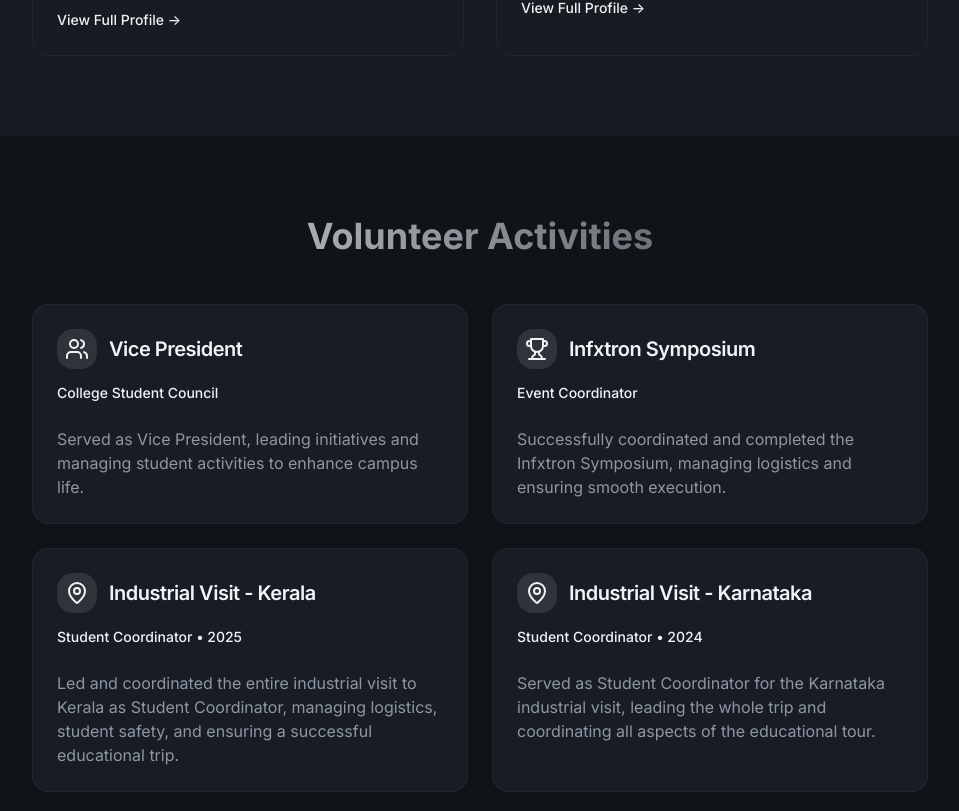
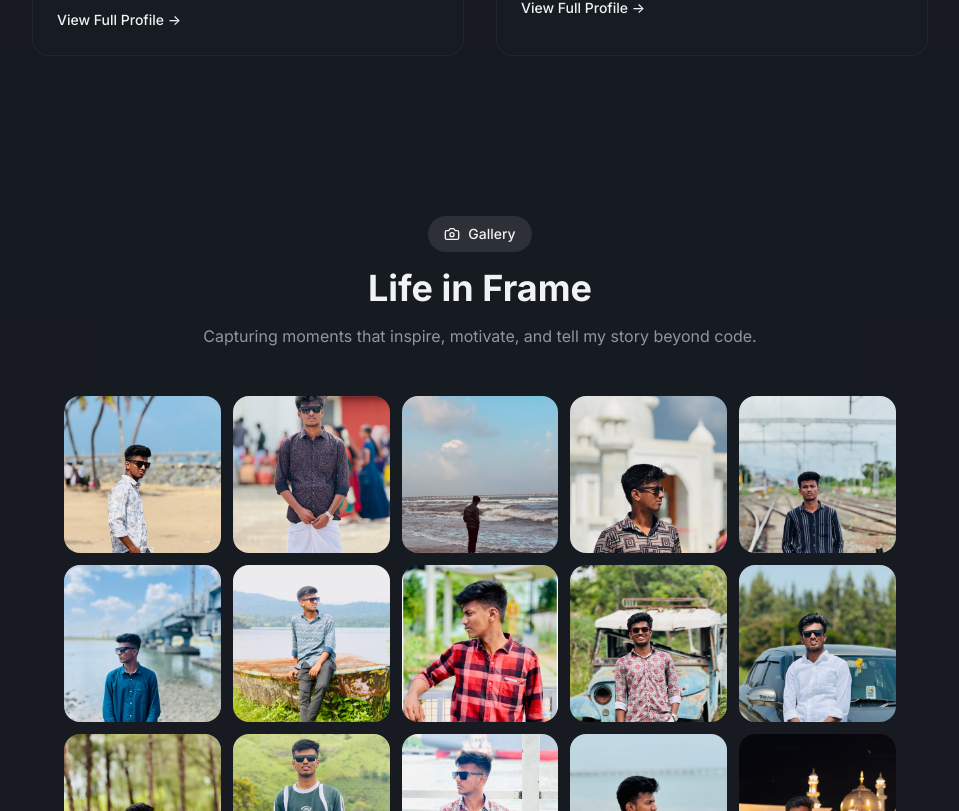
Before and after one commit to Shaifudeen007/New-Portfolio, a React (Vite) app: page / in a window 1280 px wide. Shown: the part 7309-8120 px from the top of the page, without its empty margins (160-1119 px from the left). Built offline with nearby package versions, Linux system fonts and the light colour scheme.

Commit message:
Reverted to commit ee9a80611ec6af048ec7359bfdc7aecdaf7c5f47

```diff
--- /dev/null
+++ b/src/components/LifeInFrame.tsx
@@ -0,0 +1,108 @@
+import { Camera, X } from "lucide-react";
+import { useState } from "react";
+import { Dialog, DialogContent } from "@/components/ui/dialog";
+
+import beachPalm from "@/assets/gallery/beach-palm.jpg";
+import traditional from "@/assets/gallery/traditional.jpg";
+import oceanWaves from "@/assets/gallery/ocean-waves.jpg";
+import temple from "@/assets/gallery/temple.jpg";
+import railway from "@/assets/gallery/railway.jpg";
+import bridge from "@/assets/gallery/bridge.jpg";
+import lakeside from "@/assets/gallery/lakeside.jpg";
+import park from "@/assets/gallery/park.jpg";
+import vintageTruck from "@/assets/gallery/vintage-truck.jpg";
+import carPose from "@/assets/gallery/car-pose.jpg";
+import forestSmile from "@/assets/gallery/forest-smile.jpg";
+import greenHills from "@/assets/gallery/green-hills.jpg";
+import harbor from "@/assets/gallery/harbor.jpg";
+import beachBlue from "@/assets/gallery/beach-blue.jpg";
+import mosqueNight from "@/assets/gallery/mosque-night.jpg";
+import sunnyField from "@/assets/gallery/sunny-field.jpg";
+import neonGreen from "@/assets/gallery/neon-green.jpg";
+import armsCrossed from "@/assets/gallery/arms-crossed.jpg";
+
+const photos = [
+  { id: 1, src: beachPalm, title: "Beach Vibes" },
+  { id: 2, src: traditional, title: "Traditional Day" },
+  { id: 3, src: oceanWaves, title: "Ocean Waves" },
+  { id: 4, src: temple, title: "Temple Visit" },
+  { id: 5, src: railway, title: "Railway Tracks" },
+  { id: 6, src: bridge, title: "Bridge View" },
+  { id: 7, src: lakeside, title: "Lakeside Peace" },
+  { id: 8, src: park, title: "Park Day" },
+  { id: 9, src: vintageTruck, title: "Vintage Vibes" },
+  { id: 10, src: carPose, title: "Road Trip" },
+  { id: 11, src: forestSmile, title: "Forest Joy" },
+  { id: 12, src: greenHills, title: "Green Hills" },
+  { id: 13, src: harbor, title: "Harbor View" },
+  { id: 14, src: beachBlue, title: "Blue Beach" },
+  { id: 15, src: mosqueNight, title: "Night Glow" },
+  { id: 16, src: sunnyField, title: "Sunny Day" },
+  { id: 17, src: neonGreen, title: "Neon Nights" },
+  { id: 18, src: armsCrossed, title: "Street Style" },
+];
+
+const LifeInFrame = () => {
+  const [selectedPhoto, setSelectedPhoto] = useState<typeof photos[0] | null>(null);
+
+  return (
+    <section id="life-in-frame" className="py-20 px-4 bg-muted/30">
+      <div className="container mx-auto max-w-4xl">
+        <div className="text-center mb-12">
+          <div className="inline-flex items-center gap-2 px-4 py-2 rounded-full bg-primary/10 text-primary mb-4">
+            <Camera className="w-4 h-4" />
+            <span className="text-sm font-medium">Gallery</span>
+          </div>
+          <h2 className="text-3xl md:text-4xl font-bold mb-4">Life in Frame</h2>
+          <p className="text-muted-foreground max-w-2xl mx-auto">
+            Capturing moments that inspire, motivate, and tell my story beyond code.
+          </p>
+        </div>
+
+        {/* Micro Grid */}
+        <div className="grid grid-cols-3 sm:grid-cols-4 md:grid-cols-5 gap-2 sm:gap-3">
+          {photos.map((photo, index) => (
+            <div
+              key={photo.id}
+              onClick={() => setSelectedPhoto(photo)}
+              className="group relative aspect-square overflow-hidden rounded-lg cursor-pointer bg-muted"
+              style={{ animationDelay: `${index * 50}ms` }}
+            >
+              <img
+                src={photo.src}
+                alt={photo.title}
+                className="w-full h-full object-cover transition-all duration-300 group-hover:scale-110"
+              />
+              <div className="absolute inset-0 bg-black/0 group-hover:bg-black/30 transition-all duration-300 flex items-center justify-center">
+                <span className="text-white text-xs font-medium opacity-0 group-hover:opacity-100 transition-opacity duration-300">
+                  View
+                </span>
+              </div>
+            </div>
+          ))}
+        </div>
+
+        {/* Lightbox Dialog */}
+        <Dialog open={!!selectedPhoto} onOpenChange={() => setSelectedPhoto(null)}>
+          <DialogContent className="max-w-4xl w-[95vw] p-0 bg-transparent border-none">
+            <button
+              onClick={() => setSelectedPhoto(null)}
+              className="absolute -top-12 right-0 text-white hover:text-white/80 transition-colors z-50"
+            >
+              <X className="w-8 h-8" />
+            </button>
+            {selectedPhoto && (
+              <img
+                src={selectedPhoto.src}
+                alt={selectedPhoto.title}
+                className="w-full h-auto max-h-[85vh] object-contain rounded-lg"
+              />
+            )}
+          </DialogContent>
+        </Dialog>
+      </div>
+    </section>
+  );
+};
+
+export default LifeInFrame;
--- a/src/pages/Index.tsx
+++ b/src/pages/Index.tsx
@@ -3,6 +3,7 @@ import About from "@/components/About";
 import Projects from "@/components/Projects";
 import Internships from "@/components/Internships";
 import Certifications from "@/components/Certifications";
+import LifeInFrame from "@/components/LifeInFrame";
 import VolunteerActivities from "@/components/VolunteerActivities";
 import CodingProfiles from "@/components/CodingProfiles";
 import Contact from "@/components/Contact";
@@ -22,6 +23,7 @@ const Index = () => {
       <Internships />
       <Certifications />
       <CodingProfiles />
+      <LifeInFrame />
       <VolunteerActivities />
       <Contact />
 
```
